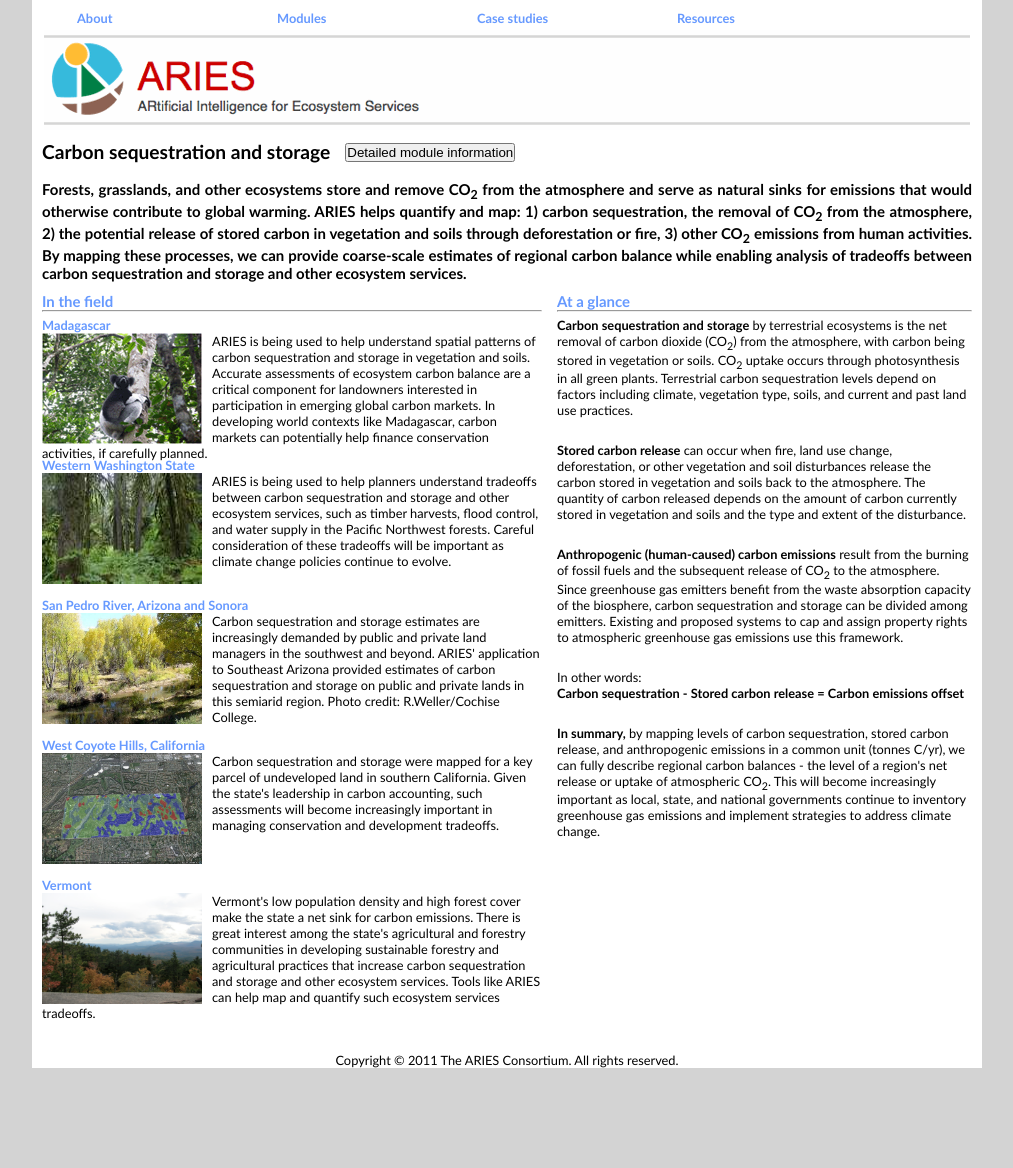
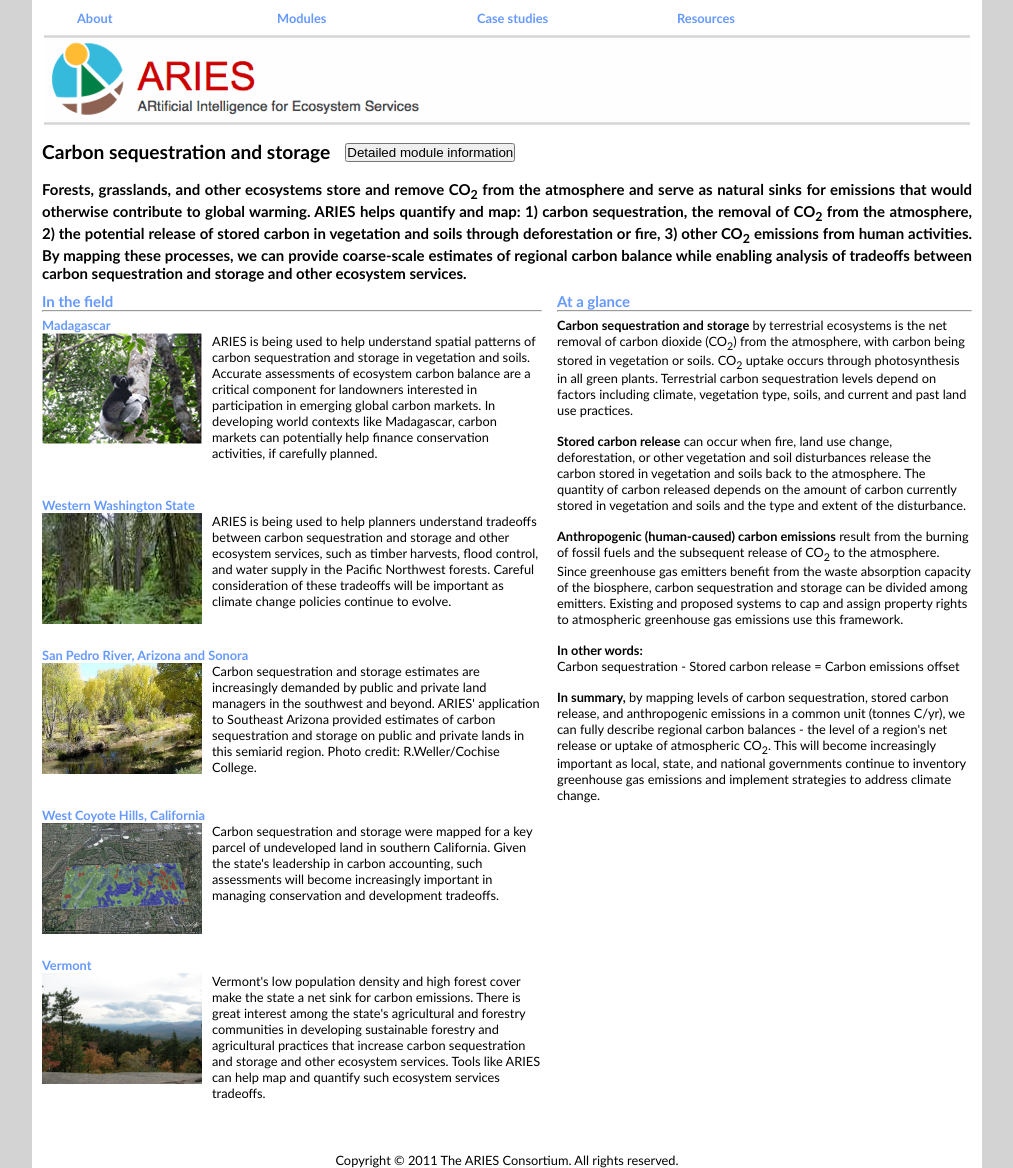
Before and after one commit to ariesteam/ariesteam.github.com, a Jekyll site: the page built from carbon.html, in a window 1280 px wide. Shown: the whole page, without its empty margins (133-1146 px from the left). Built offline with Jekyll 4.4.1, drawn with Linux system fonts in a browser that asks for light colours; before the commit the page ends 1068 px from its top, so only the background shows below that.

Commit message:
Tweaking margins and div sizes to accomodate sans serif fonts.

```diff
--- a/carbon.html
+++ b/carbon.html
@@ -21,9 +21,9 @@
 <div style="width:500px;margin-right:15px;float:left">
   <h3 style="color:#69F">In the field</h3>
   <hr style="margin-bottom:5px" />
-  <div style="height:140px; border:0px solid black">
+  <div style="height:180px; border:0px solid black">
     <h4 style="color:#6699FF;text-align:left">Madagascar</h4>
-    <img src="images/lemur_160.gif" class="roundedImage" height="111" width="160" style="margin-right:10px;float:left">
+    <img src="images/lemur_160.gif" class="roundedImage" height="111" width="160" style="margin:0px 10px 30px 0px;float:left">
     <p style="text-align:left">
       ARIES is being used to help understand spatial patterns of
       carbon sequestration and storage in vegetation and soils.
@@ -34,9 +34,9 @@
       conservation activities, if carefully planned.
     </p>
   </div>
-  <div style="height:140px; border:0px solid black">
+  <div style="height:150px; border:0px solid black">
     <h4 style="color:#6699FF;text-align:left">Western Washington State</h4>
-    <img src="images/SnoquamieForest.jpg" class="roundedImage" height="111" width="160" style="margin-right:10px;float:left">
+    <img src="images/SnoquamieForest.jpg" class="roundedImage" height="111" width="160" style="margin:0px 10px 10px 0px;float:left">
     <p style="text-align:left">
       ARIES is being used to help planners understand tradeoffs
       between carbon sequestration and storage and other ecosystem
@@ -46,9 +46,9 @@
       continue to evolve.
     </p>
   </div>
-  <div style="height:140px; border:0px solid black">
+  <div style="height:160px; border:0px solid black">
     <h4 style="color:#6699FF;text-align:left">San Pedro River, Arizona and Sonora</h4>
-    <img src="images/6cgsan-pedro-leaves26a.jpg" class="roundedImage" height="111" width="160" style="margin-right:10px;float:left">
+    <img src="images/6cgsan-pedro-leaves26a.jpg" class="roundedImage" height="111" width="160" style="margin:0px 10px 30px 0px;float:left">
     <p style="text-align:left">
       Carbon sequestration and storage estimates are increasingly
       demanded by public and private land managers in the southwest
@@ -58,9 +58,9 @@
       R.Weller/Cochise College.
     </p>
   </div>
-  <div style="height:140px; border:0px solid black">
+  <div style="height:150px; border:0px solid black">
     <h4 style="color:#6699FF;text-align:left">West Coyote Hills, California</h4>
-    <img src="images/CoyoteHillsCarbonUptake.jpg" class="roundedImage" height="111" width="160" style="margin-right:10px;float:left">
+    <img src="images/CoyoteHillsCarbonUptake.jpg" class="roundedImage" height="111" width="160" style="margin:0px 10px 10px 0px;float:left">
     <p style="text-align:left">
       Carbon sequestration and storage were mapped for a key parcel of
       undeveloped land in southern California.  Given the state's
@@ -69,9 +69,9 @@
       tradeoffs.
     </p>
   </div>
-  <div style="height:140px; border:0px solid black">
+  <div style="height:175px; border:0px solid black">
     <h4 style="color:#6699FF;text-align:left">Vermont</h4>
-    <img src="images/vt_forest.jpg" class="roundedImage" height="111" width="160" style="margin-right:10px;float:left">
+    <img src="images/vt_forest.jpg" class="roundedImage" height="111" width="160" style="margin:0px 10px 30px 0px;float:left">
     <p style="text-align:left">
       Vermont's low population density and high forest cover make the
       state a net sink for carbon emissions.  There is great interest
@@ -83,10 +83,10 @@
     </p>
   </div>
 </div>
-<div style="height:750px">
+<div style="height:850px;border:0px solid black">
   <h3 style="color:#69F">At a glance</h3>
   <hr style="margin-bottom:5px" />
-  <p style="margin-bottom:24px">
+  <p style="margin-bottom:15px">
     <strong>Carbon sequestration and storage</strong> by terrestrial
     ecosystems is the net removal of carbon dioxide (CO<sub>2</sub>)
     from the atmosphere, with carbon being stored in vegetation or
@@ -95,7 +95,7 @@
     factors including climate, vegetation type, soils, and current and
     past land use practices.
   </p>
-  <p style="margin-bottom:24px">
+  <p style="margin-bottom:15px">
     <strong>Stored carbon release</strong> can occur when fire, land
     use change, deforestation, or other vegetation and soil
     disturbances release the carbon stored in vegetation and soils
@@ -103,7 +103,7 @@
     on the amount of carbon currently stored in vegetation and soils
     and the type and extent of the disturbance.
   </p>
-  <p style="margin-bottom:24px">
+  <p style="margin-bottom:15px">
     <strong>Anthropogenic (human-caused) carbon emissions</strong>
     result from the burning of fossil fuels and the subsequent release
     of CO<sub>2</sub> to the atmosphere.  Since greenhouse gas
@@ -113,11 +113,11 @@
     property rights to atmospheric greenhouse gas emissions use this
     framework.
   </p>
-  <p style="margin-bottom:24px">
-    In other words:<br />
-    <strong>Carbon sequestration - Stored carbon release = Carbon emissions offset</strong>
+  <p style="margin-bottom:15px">
+    <strong>In other words:</strong><br />
+    Carbon sequestration - Stored carbon release = Carbon emissions offset
   </p>
-  <p style="margin-bottom:24px">
+  <p style="margin-bottom:15px">
     <strong>In summary,</strong> by mapping levels of carbon
     sequestration, stored carbon release, and anthropogenic emissions
     in a common unit (tonnes C/yr), we can fully describe regional
```
Also changed, not shown: flood.html (+6 -6 lines).
